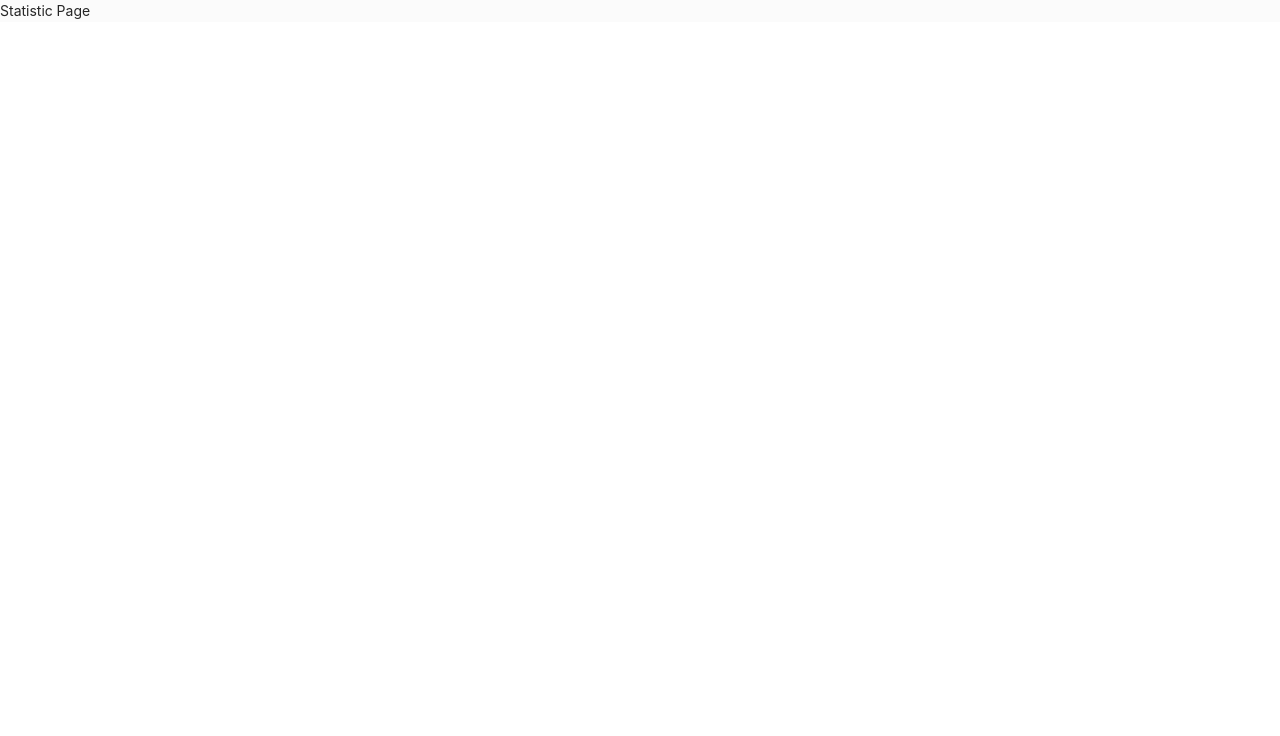
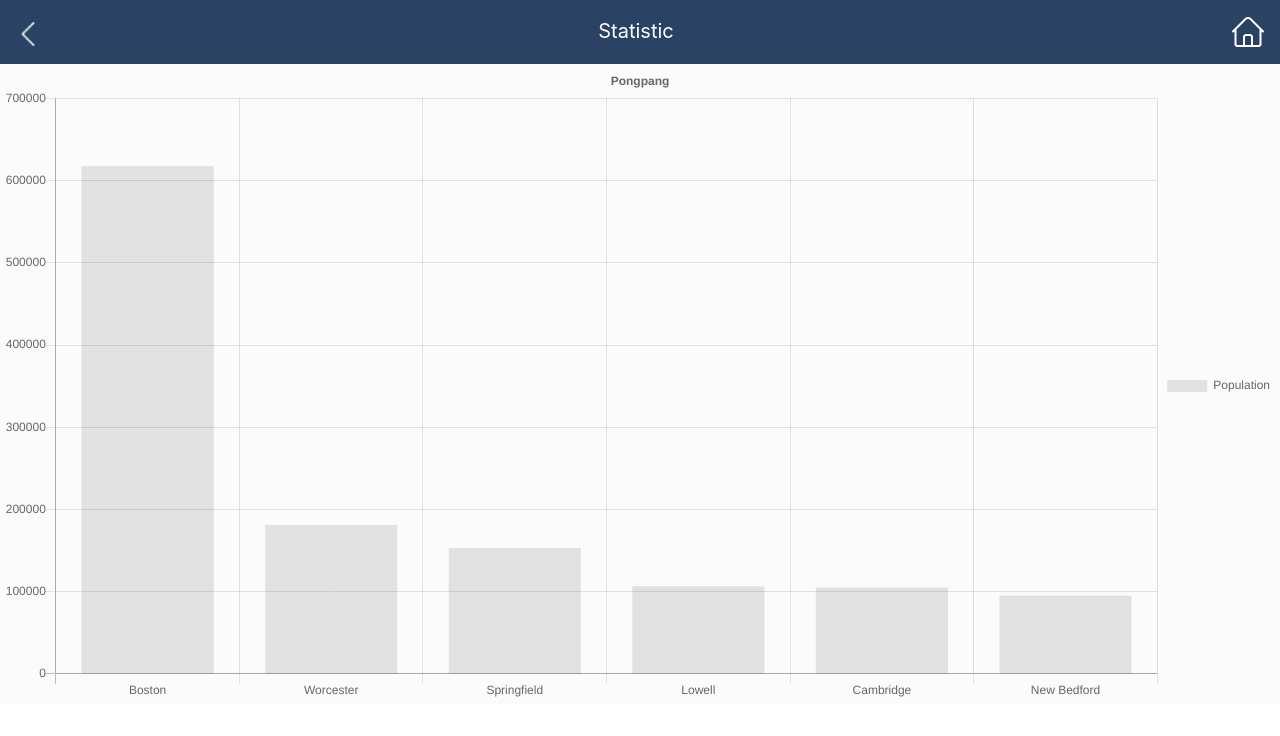
Before and after one commit to Inregist/susc, a React (Create React App) app in the folder frontend/: page /statistic in a window 1280 px wide. Shown: the top 736 px of the page. Built offline with nearby package versions, Linux system fonts and the light colour scheme.

Commit message:
add chart

```diff
--- a/frontend/package.json
+++ b/frontend/package.json
@@ -12,9 +12,11 @@
     "@types/react-dom": "^16.9.8",
     "antd": "^4.7.3",
     "autoprefixer": "^10.0.1",
+    "chart.js": "^2.9.4",
     "postcss": "^8.1.4",
     "postcss-cli": "^8.1.0",
     "react": "^17.0.1",
+    "react-chartjs-2": "^2.11.1",
     "react-dom": "^17.0.1",
     "react-router-dom": "^5.2.0",
     "react-scripts": "4.0.0",
--- /dev/null
+++ b/frontend/src/components/Chart.js
@@ -0,0 +1,50 @@
+import React, {Component} from 'react';
+import {Bar, Line, Pine} from 'react-chartjs-2';
+
+class Chart extends Component {
+    constructor(props){
+        super(props);
+        this.state = {
+            chartData: {
+                labels: ['Boston', 'Worcester', 'Springfield', 'Lowell', 'Cambridge', 'New Bedford'],
+                datasets: [
+                    {
+                        label: 'Population',
+                        data: [617594, 181045, 153060, 106519, 105162, 95072]
+                    }
+                ],
+                backgroundColor: [
+                    'rgba(255, 99, 132, 0.6)',
+                    'rgba(54, 162, 235, 0.6)',
+                    'rgba(255, 206, 86, 0.6)',
+                    'rgba(75, 192, 192, 0.6)',
+                    'rgba(153, 102, 255, 0.6)',
+                    'rgba(255, 159, 64, 0.6)',
+                    'rgba(255, 99, 132, 0.6)'
+                ]
+            }
+        }
+    }
+
+    render() {
+        return (
+            <div className = "chart">
+            <Bar
+                data={this.state.chartData}
+                options={{
+                    title: {
+                        display: true,
+                        text: 'Pongpang'
+                    },
+                    legend: {
+                        display: true,
+                        position: 'right'
+                    }
+                }}
+                />
+            </div>
+        )
+    }
+}
+
+export default Chart;
--- a/frontend/src/pages/Statistic.tsx
+++ b/frontend/src/pages/Statistic.tsx
@@ -1,7 +1,14 @@
 import React from "react";
+import Navbar from "../components/Navbar";
+import Chart from '../components/Chart';
 
 const Statistic = () => {
-  return <div>Statistic Page</div>;
+
+
+  return <div>
+    <Navbar name = "Statistic"/>
+    <Chart />
+  </div>;
 };
 
 export default Statistic;
```
Also changed, not shown: 2 other files (tests, documents, lock files or other folders).
